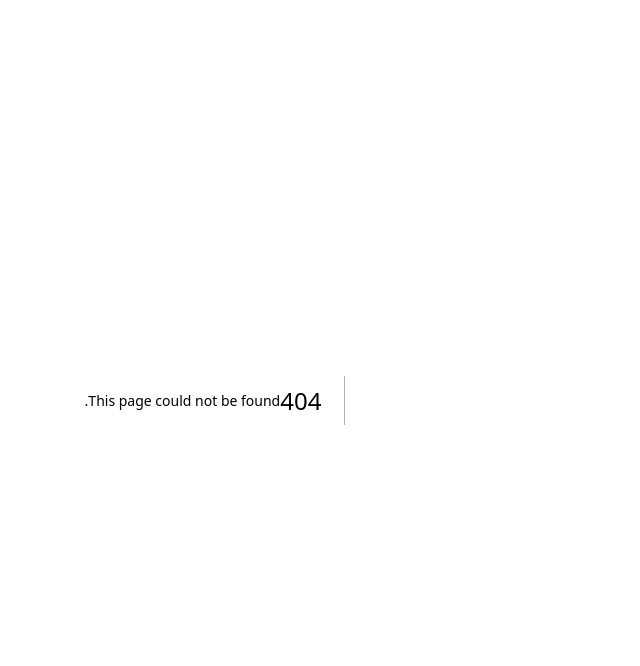
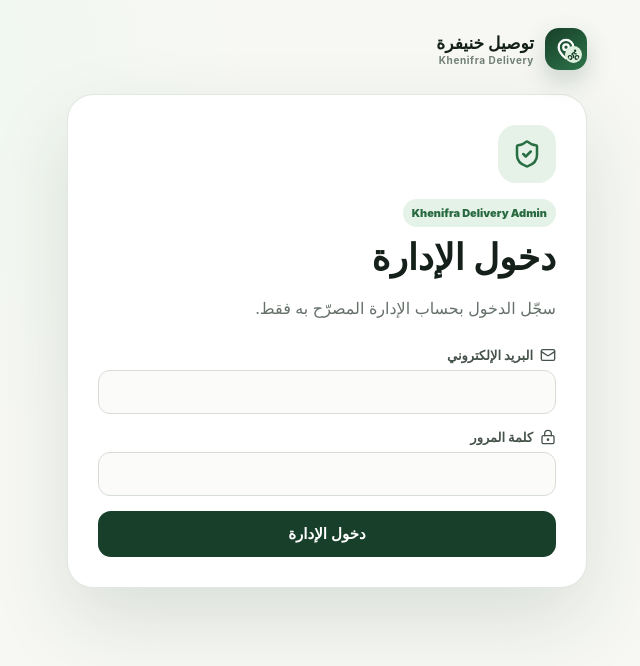
Before and after one commit to yopisimoni/yopisimoni, a Next.js app in the folder projects/khenifra-bike-delivery/: page /admin/login in a window 1280 px wide. Before the commit this address had no page. Shown: the top 666 px of the page, without its empty margins (457-1097 px from the left). Built offline with nearby package versions, Linux system fonts and the light colour scheme; no server answers.

Commit message:
Add dedicated Appwrite admin login

```diff
--- /dev/null
+++ b/projects/khenifra-bike-delivery/src/app/admin/login/page.tsx
@@ -0,0 +1,69 @@
+"use client";
+
+import Link from "next/link";
+import { FormEvent, useEffect, useState } from "react";
+import { LockKeyhole, Mail, ShieldCheck } from "lucide-react";
+import BrandMark from "@/components/BrandMark";
+import { account } from "@/lib/appwrite/client";
+import { signIn } from "@/lib/appwrite/auth";
+import { adminFetch } from "@/lib/appwrite/admin-client";
+
+export default function AdminLoginPage() {
+  const [busy, setBusy] = useState(false);
+  const [error, setError] = useState("");
+
+  useEffect(() => {
+    void (async () => {
+      try {
+        await account.get();
+        const response = await adminFetch("/api/admin/riders", { cache: "no-store" });
+        if (response.ok) window.location.href = "/admin";
+      } catch {}
+    })();
+  }, []);
+
+  async function submit(event: FormEvent<HTMLFormElement>) {
+    event.preventDefault();
+    setBusy(true);
+    setError("");
+    const form = new FormData(event.currentTarget);
+
+    try {
+      await signIn(
+        String(form.get("email") || "").trim(),
+        String(form.get("password") || "")
+      );
+
+      const response = await adminFetch("/api/admin/riders", { cache: "no-store" });
+      if (!response.ok) {
+        try { await account.deleteSession({ sessionId: "current" }); } catch {}
+        setError("هذا الحساب غير مخوّل كحساب إدارة.");
+        return;
+      }
+
+      window.location.href = "/admin";
+    } catch (err: any) {
+      setError(err?.message || "تعذر تسجيل دخول الإدارة.");
+    } finally {
+      setBusy(false);
+    }
+  }
+
+  return (
+    <main dir="rtl" className="authPage adminAuthPage">
+      <Link href="/" className="authBrand"><BrandMark/></Link>
+      <section className="authCard elevatedCard">
+        <div className="adminLoginIcon"><ShieldCheck size={30}/></div>
+        <span className="status">Khenifra Delivery Admin</span>
+        <h1>دخول الإدارة</h1>
+        <p className="authIntro">سجّل الدخول بحساب الإدارة المصرّح به فقط.</p>
+        <form className="authForm" onSubmit={submit}>
+          <label><span><Mail size={16}/>البريد الإلكتروني</span><input name="email" type="email" required autoComplete="email"/></label>
+          <label><span><LockKeyhole size={16}/>كلمة المرور</span><input name="password" type="password" required autoComplete="current-password"/></label>
+          {error ? <p className="formError">{error}</p> : null}
+          <button className="authSubmit" type="submit" disabled={busy}>{busy ? "جارٍ التحقق..." : "دخول الإدارة"}</button>
+        </form>
+      </section>
+    </main>
+  );
+}
```
